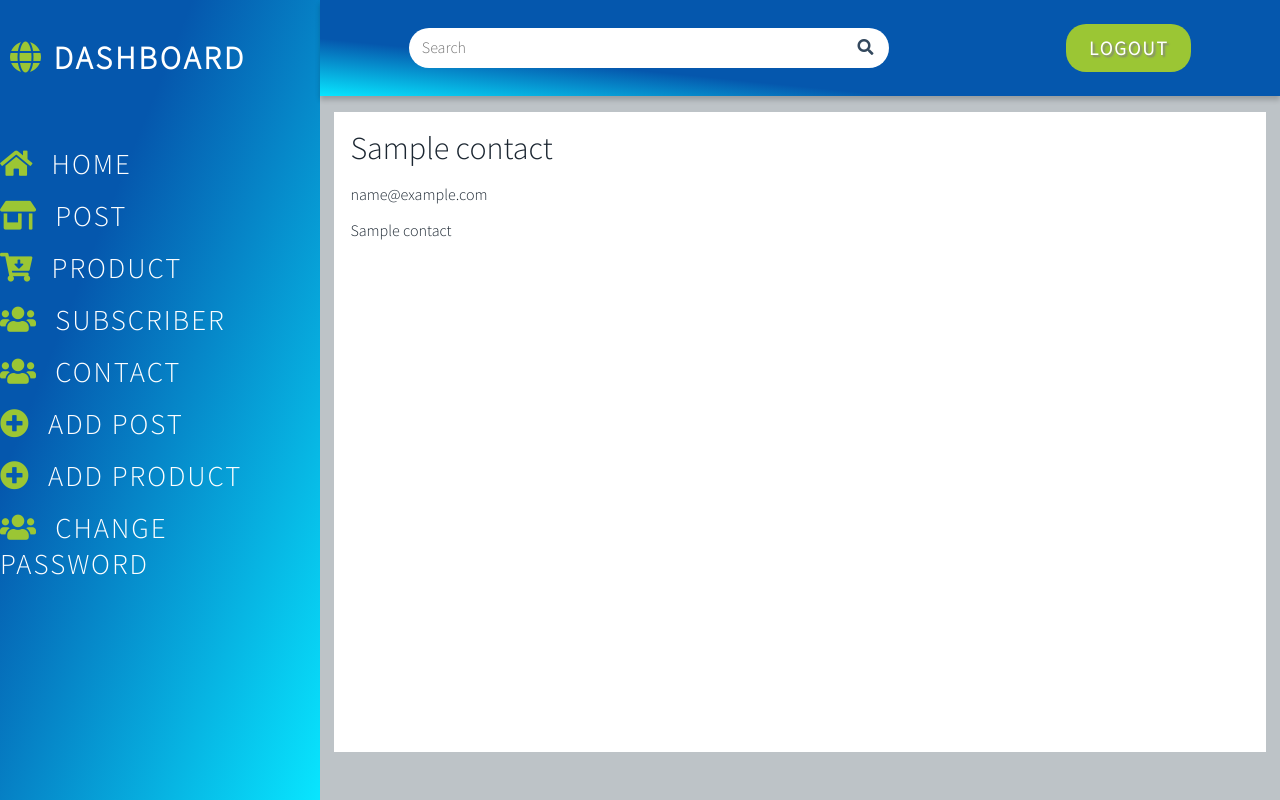
After one commit to bacha-11/ParalyzeWebsite, a Flask app: page /contact_detial_view/1 in a window 1280 px wide. The commit adds this page. Run offline with Flask 2, Linux system fonts and the light colour scheme; tables that the repository leaves empty hold one stand-in row (values such as "Sample post"); some libraries are stand-ins or nearby versions.

Commit message:
design and display contact detial view page in owner

```diff
--- a/app/routes.py
+++ b/app/routes.py
@@ -412,4 +412,10 @@ def delete_contact(id):
     return redirect(url_for("contact_list"))
 
 
+@app.route('/contact_detial_view/<id>')
+def contact_detial_view(id):
+    contact = Contact.query.filter_by(id=id).first()
+    return render_template('owner/contact_detial_view.html', title='Contact Detial View', contact=contact)
+
+
 # End Dashboard
--- a/app/static/style/owner.css
+++ b/app/static/style/owner.css
@@ -749,6 +749,37 @@ form button:hover{
 
 
 
+.contact_detial_page{
+    width: 97%;
+    height: 80vh;
+    color: #1b2631;
+    margin: 0px auto;
+    margin-top: 1rem;
+    display: flex;
+    flex-direction: column;
+    padding: 1rem;
+    box-sizing: border-box;
+    background-color: #fff;
+}
+
+
+.contact_detial_page :first-child{
+    font-size: 2rem;
+}
+
+
+.contact_detial_page label{
+    padding-bottom: 1rem;
+}
+
+
+.contact_detial_page p{
+    text-align: justify;
+    padding-bottom: 1rem;
+}
+
+
+
 .pop{
     width: 100%;
     height: 100vh;
--- /dev/null
+++ b/app/templates/owner/contact_detial_view.html
@@ -0,0 +1,30 @@
+{% extends 'owner/owner_base.html' %}
+
+
+{% block content %}
+
+
+
+<div class="dashboard">
+
+    {% include 'owner/_sidebar.html' %}
+
+    <div class="right_container">
+
+        {% include 'owner/_searchbar.html' %}
+
+        <div class="contact_detial_page">
+            <!-- <div class="contact_detial_content">
+
+            </div> -->
+            <label>{{contact.name}}</label>
+            <label>{{contact.email}}</label>
+            <p>{{contact.question}}</p>
+
+        </div>
+
+
+    </div>
+</div>
+
+{% endblock %}
--- a/app/templates/owner/owner_contact_view.html
+++ b/app/templates/owner/owner_contact_view.html
@@ -22,7 +22,7 @@
                 <label> {{contact.email}} </label>
                 <a href=" {{ url_for('delete_contact', id=contact.id)}} ">
                 <span onclick=" return confirm('Are you sure to proceed?')" class="fas fa-trash"></span></a>
-                <a href=" {{ url_for('delete_contact', id=contact.id)}} "><span class="fas fa-arrow-right"></span></a>
+                <a href=" {{ url_for('contact_detial_view', id=contact.id)}} "><span class="fas fa-arrow-right"></span></a>
             </div>
 
 
```
